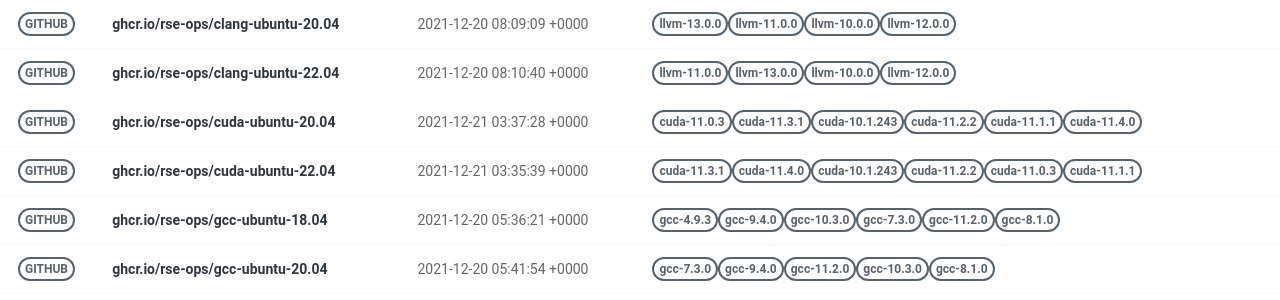
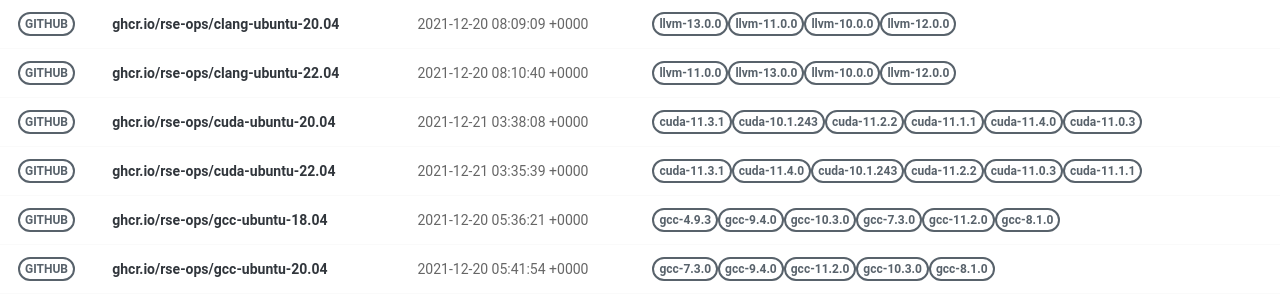
Before and after one commit to rse-ops/docker-images, a Jekyll site: the page built from pages/index.md, in a window 1280 px wide. Shown: the part 179-479 px from the top of the page. Built offline with Jekyll 4.4.1, drawn with Linux system fonts in a browser that asks for light colours; nearby versions of some CDN libraries.

Commit message:
Automated push to update library 2021-12-21

```diff
--- a/_library/ghcr.io-rse-ops-cuda-ubuntu-20.04.md
+++ b/_library/ghcr.io-rse-ops-cuda-ubuntu-20.04.md
@@ -1,14 +1,11 @@
 ---
 layout: container
 name: ghcr.io/rse-ops/cuda-ubuntu-20.04
-updated_at: 2021-12-21 03:37:28.728364
+updated_at: 2021-12-21 03:38:08.517841
 
 
 container_url: https://github.com/orgs/rse-ops/packages/container/package/cuda-ubuntu-20.04
 versions:
- - tag: cuda-11.0.3
-   dockerfile: https://github.com/rse-ops/docker-images/blob/main/ubuntu/cuda/Dockerfile
-   manifest: https://crane.ggcr.dev/manifest/ghcr.io/rse-ops/cuda-ubuntu-20.04:cuda-11.0.3
  - tag: cuda-11.3.1
    dockerfile: https://github.com/rse-ops/docker-images/blob/main/ubuntu/cuda/Dockerfile
    manifest: https://crane.ggcr.dev/manifest/ghcr.io/rse-ops/cuda-ubuntu-20.04:cuda-11.3.1
```
Also changed, not shown: other parts of _library/ghcr.io-rse-ops-cuda-ubuntu-20.04.md (+3 -0 lines).
